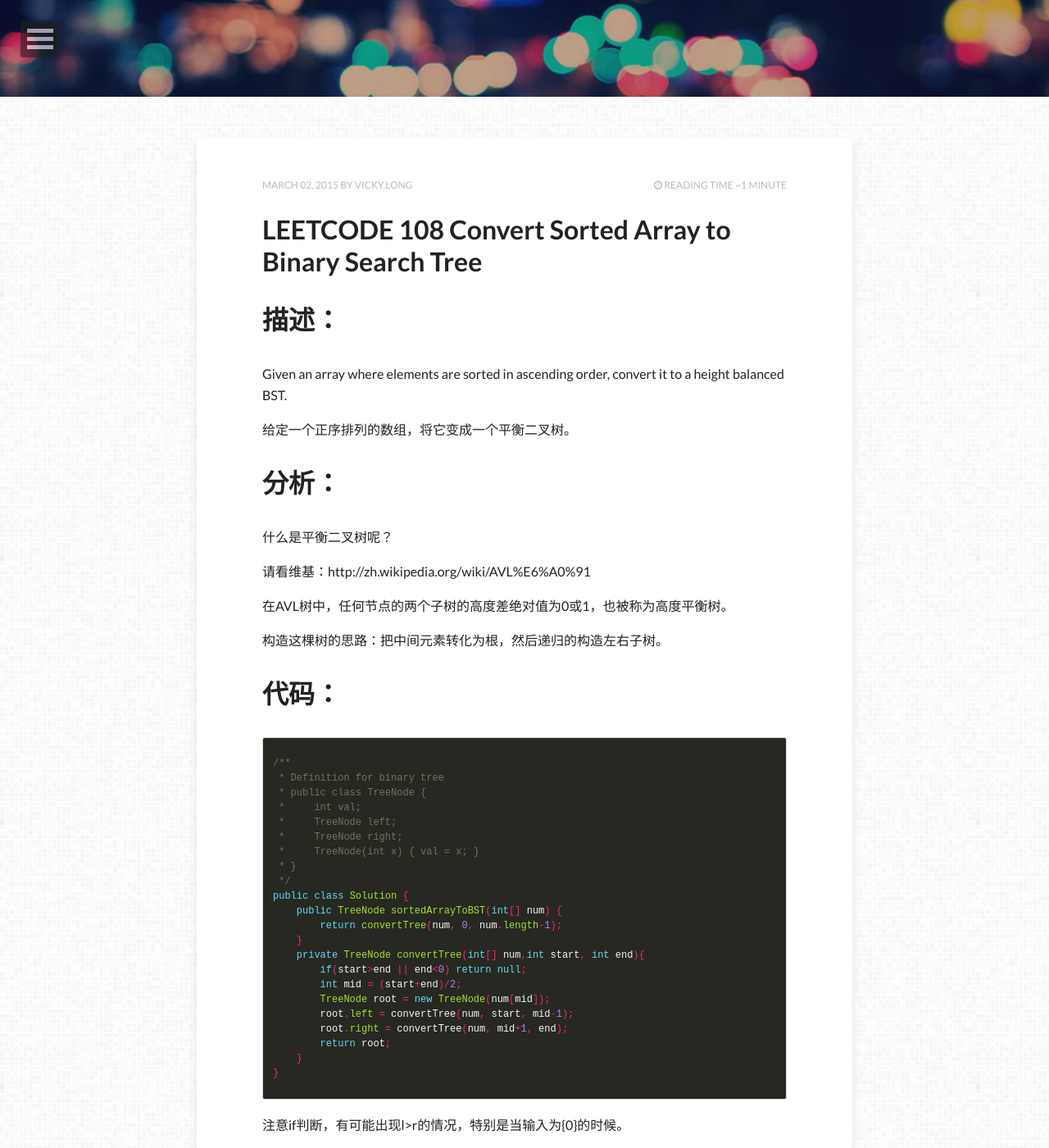
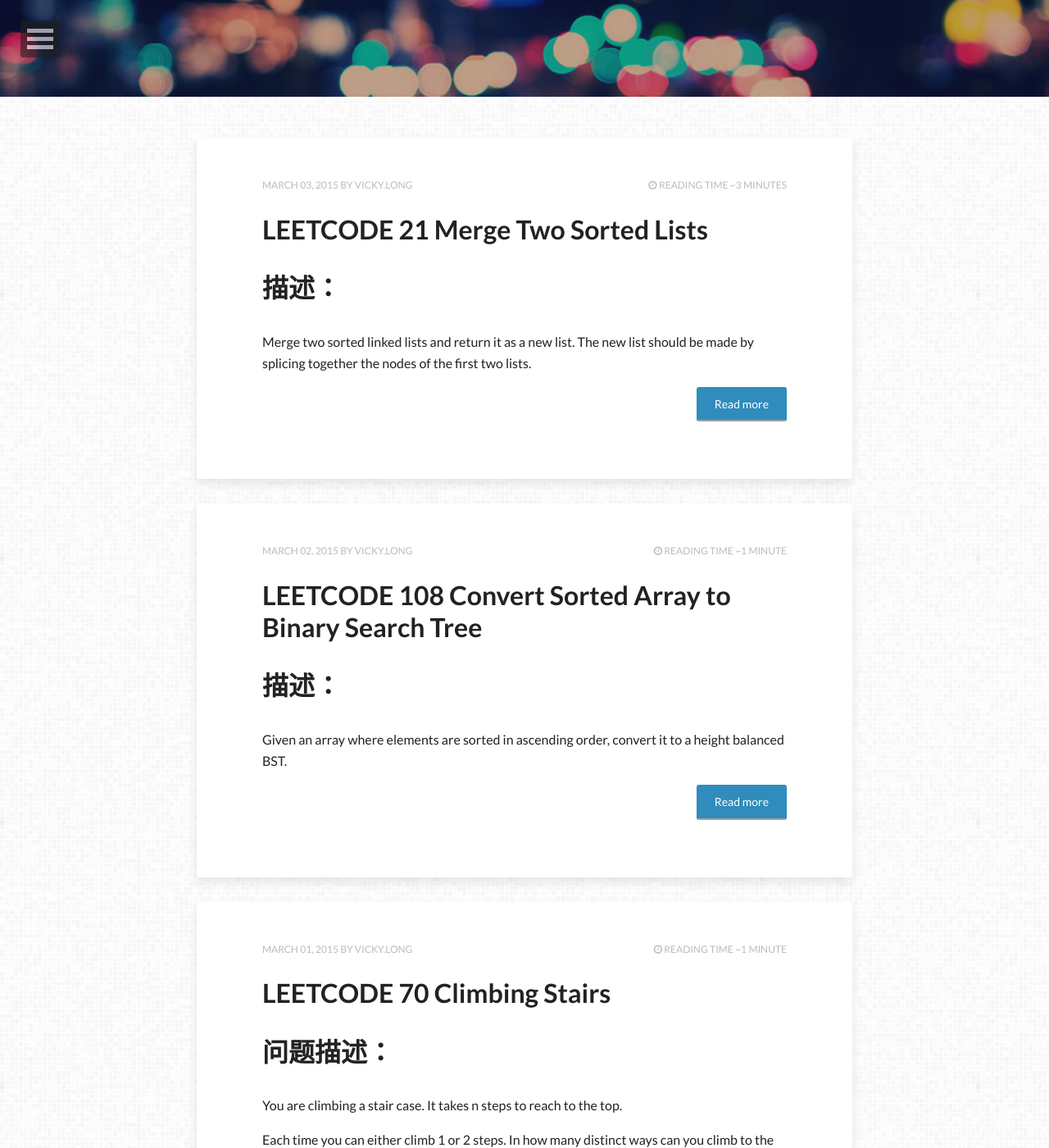
Before and after one commit to 0ovickyo0/0ovickyo0.github.io, a Jekyll site: the page built from index.html, in a window 1280 px wide and 1400 px high, scrolled down 282 px. Shown: the whole window at 82% size. Built offline with Jekyll 4.4.1, drawn with Linux system fonts in a browser that asks for light colours; nearby versions of some CDN libraries; the list of posts is cut into pages by our own code; comment, search, counter and statistics services are not loaded; some of the changed lines change nothing that is shown; some of the changed text lies outside the part shown.

Commit message:
new post

```diff
--- a/_posts/2015-03-02-LEETCODE-Convert-Sorted-Array-to-Binary-Search-Tree.md
+++ b/_posts/2015-03-02-LEETCODE-Convert-Sorted-Array-to-Binary-Search-Tree.md
@@ -11,6 +11,10 @@
 
 # 描述：
 Given an array where elements are sorted in ascending order, convert it to a height balanced BST.
+
+<!--more-->
+
+---
 
 给定一个正序排列的数组，将它变成一个平衡二叉树。
 
--- /dev/null
+++ b/_posts/2015-03-03-LEETCODE-Merge-Two-Sorted-Lists.md
@@ -0,0 +1,108 @@
+---
+layout: post
+title: LEETCODE 21 Merge Two Sorted Lists
+description: "LEETCODE Merge Two Sorted Lists 解题报告"
+modified: 2015-03-03
+tags: [java, 算法, leetcode]
+image:
+  feature: abstract-9.jpg
+  background: bg-9.png
+---
+
+# 描述：
+Merge two sorted linked lists and return it as a new list. The new list should be made by splicing together the nodes of the first two lists.
+<!--more-->
+
+---
+把两个排好序的列表组合成一个新的排序列表。
+
+# 分析：
+很简单的一道题，注意上下限及空指针问题即可。
+
+# 代码：
+{% highlight java %}
+/**
+ * Definition for singly-linked list.
+ * public class ListNode {
+ *     int val;
+ *     ListNode next;
+ *     ListNode(int x) {
+ *         val = x;
+ *         next = null;
+ *     }
+ * }
+ */
+public class Solution {
+    public ListNode mergeTwoLists(ListNode l1, ListNode l2) {
+        if(l1==null) return l2;
+        if(l2==null) return l1;
+        ListNode l;
+        if(l1.val>l2.val){
+            l = new ListNode(l2.val);
+            l2 = l2.next;
+        }else{
+            l = new ListNode(l1.val);
+            l1 = l1.next;
+        }
+        ListNode n = l; //当前添加的节点
+        while(l1!=null || l2!=null){
+            if(l1!=null && l2!=null && (l1.val < l2.val)){//两个链表均不为空
+                n.next = new ListNode(l1.val);
+                n = n.next;
+                l1 = l1.next;
+            }else if(l1!=null && l2!=null && (l1.val >= l2.val)){//两个链表均不为空
+                n.next = new ListNode(l2.val);
+                n = n.next;
+                l2 = l2.next;
+            }else if(l1==null){ //l1为空
+                n.next = l2;
+                return l;
+            }else if(l2==null){ //l2为空
+                n.next = l1;
+                return l;
+            }
+        }
+        return l;
+    }
+}
+{% endhighlight %}
+还可以让代码更简单：
+
+注意||到&&的变化，l节点是个没有用的，返回的是l.next
+{% highlight java %}
+/**
+ * Definition for singly-linked list.
+ * public class ListNode {
+ *     int val;
+ *     ListNode next;
+ *     ListNode(int x) {
+ *         val = x;
+ *         next = null;
+ *     }
+ * }
+ */
+public class Solution {
+    public ListNode mergeTwoLists(ListNode l1, ListNode l2) {
+        ListNode l=new ListNode(0);
+        ListNode n = l; //当前添加的节点
+        while(l1!=null && l2!=null){
+            if(l1.val < l2.val){//两个链表均不为空
+                n.next = new ListNode(l1.val);
+                n = n.next;
+                l1 = l1.next;
+            }else if(l1.val >= l2.val){//两个链表均不为空
+                n.next = new ListNode(l2.val);
+                n = n.next;
+                l2 = l2.next;
+            }
+        }
+        if(l1==null){ //l1为空
+            n.next = l2;
+        }else if(l2==null){ //l2为空
+            n.next = l1;
+        }
+
+        return l.next;
+    }
+}
+{% endhighlight %}
```
